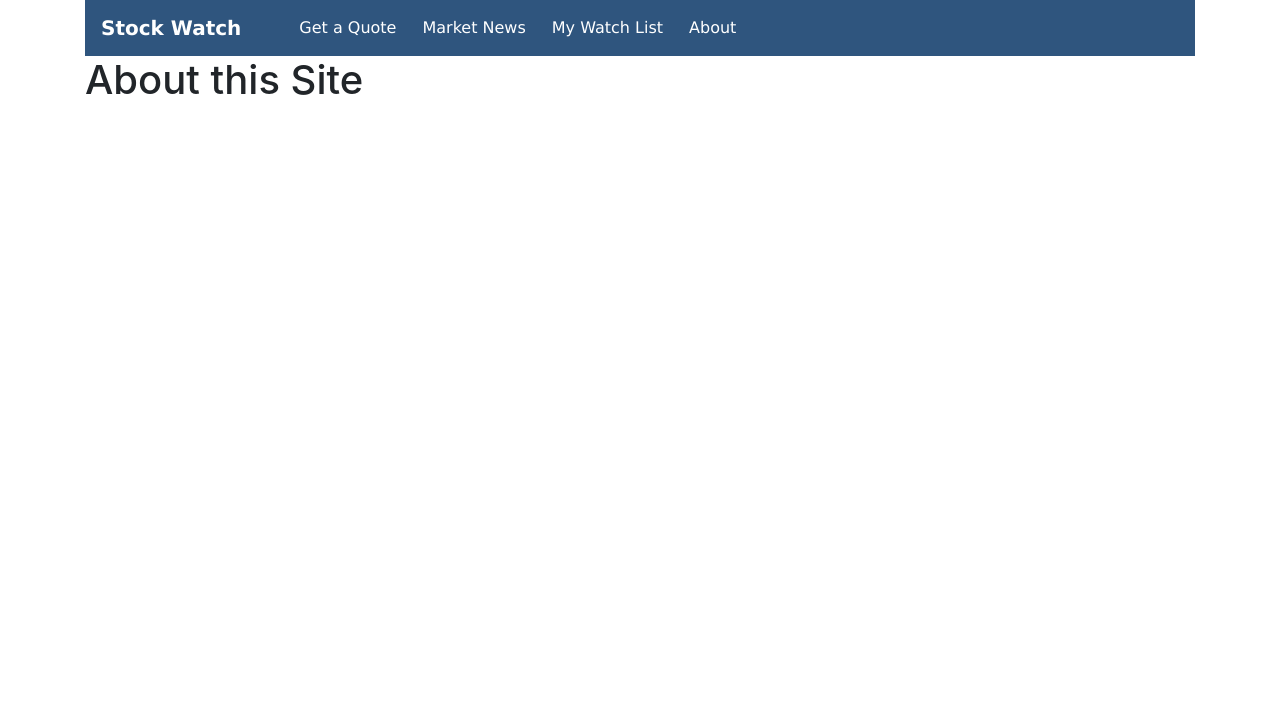
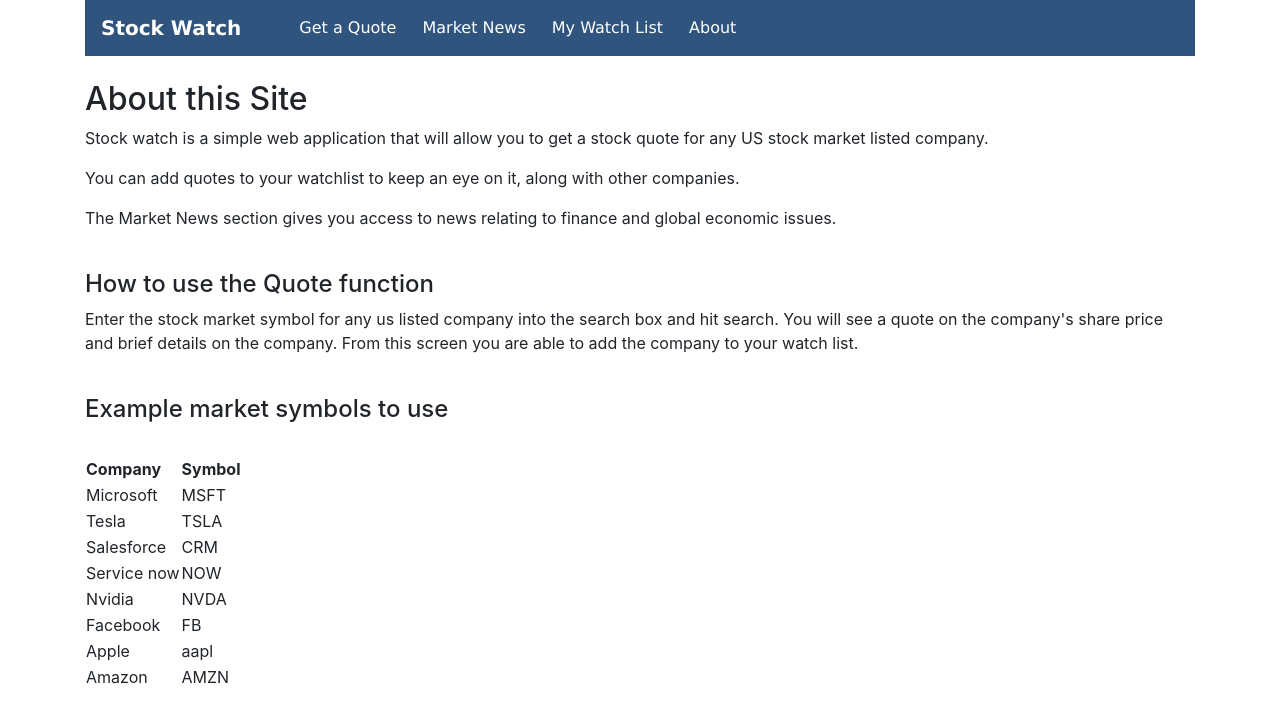
Before and after one commit to jpickard393/stocklookup, a React (Create React App) app: page /About in a window 1280 px wide. Shown: the top 722 px of the page. Built offline with nearby package versions, Linux system fonts and the light colour scheme.

Commit message:
Added more error handling and boundry

```diff
--- a/src/ErrorBoundry.jsx
+++ b/src/ErrorBoundry.jsx
@@ -1,5 +1,5 @@
 import React from "react";
-
+import "./styles.scss";
 class ErrorBoundary extends React.Component {
     constructor(props) {
         super(props);
@@ -7,13 +7,11 @@ class ErrorBoundary extends React.Component {
     }
 
     static getDerivedStateFromError(error) {
-        // Update state to trigger fallback UI
         return { hasError: true };
     }
     render() {
         if (this.state.hasError) {
-            // Render fallback UI
-            return <div><h1>Something went wrong.</h1></div>;
+            return <div className="boundryError"><h1>Something went wrong.</h1></div>;
         }
 
         return this.props.children;
--- a/src/common/watchList.js
+++ b/src/common/watchList.js
@@ -10,8 +10,8 @@ export const addItemToWatchList = (symbol) => {
     }
     catch (err) {
         console.log(err);
+        throw new Error(err);
     }
-    return false;
 }
 
 export const checkIfItemInWatchList = async (company) => {
@@ -27,6 +27,7 @@ export const removeItemFromWatchList = (symbol) => {
     }
     catch (err) {
         console.log(err);
+        throw new Error(err);
     }
 }
 
@@ -35,6 +36,7 @@ export const getAllWatchlistItems = async () => {
     let len = keys.length;
     watchListItems = [];
 
+    try {
         while (len--) {
             const symbol = localStorage.getItem(keys[len]);
             watchListItems.push({
@@ -43,14 +45,30 @@ export const getAllWatchlistItems = async () => {
                 imageUrl: await getCompanyImage(symbol)
             });
         }
-
         return watchListItems;
+    }
+    catch (err) {
+        console.log(err);
+        throw new Error(err);
+    }
 }
 
 const getCompanyQuote = async (symbol) => {
+    try {
         return await getQuote(symbol).then((quote) => quote.c);
+    }
+    catch (err) {
+        console.log(err);
+        throw new Error(err);
+    }
 }
 
 const getCompanyImage = async (symbol) => {
+    try {
         return await getProfile(symbol).then((profile) => profile.logo);
     }
+    catch (err) {
+        console.log(err);
+        throw new Error(err);
+    }
+}
--- a/src/components/About/About.jsx
+++ b/src/components/About/About.jsx
@@ -3,7 +3,62 @@ import { Container } from "reactstrap";
 const About = () => {
     return(
         <Container>
-            <h1>About this Site</h1>
+            <br />
+            <h2>About this Site</h2>
+            <p>
+                Stock watch is a simple web application that will allow you to get a stock quote for any US stock market listed company.
+            </p>
+            <p>
+                You can add quotes to your watchlist to keep an eye on it, along with other companies.
+            </p>
+            <p>The Market News section gives you access to news relating to finance and global economic issues.</p>
+            <br />
+            <h4>How to use the Quote function</h4>
+            <p>
+            Enter the stock market symbol for any us listed company into the search box and hit search.
+            You will see a quote on the company's share price and brief details on the company.
+            From this screen you are able to add the company to your watch list.
+            </p>
+            <br />
+            <h4>Example market symbols to use</h4>
+            <br />
+            <div>
+                <table>
+                    <th>Company</th><th>Symbol</th>
+                    <tr>
+                        <td>Microsoft</td>
+                        <td>MSFT</td>
+                    </tr>
+                    <tr>
+                        <td>Tesla</td>
+                        <td>TSLA</td>
+                    </tr>
+                    <tr>
+                        <td>Salesforce</td>
+                        <td>CRM</td>
+                    </tr>
+                    <tr>
+                        <td>Service now</td>
+                        <td>NOW</td>
+                    </tr>
+                    <tr>
+                        <td>Nvidia</td>
+                        <td>NVDA</td>
+                    </tr>
+                    <tr>
+                        <td>Facebook</td>
+                        <td>FB</td>
+                    </tr>
+                    <tr>
+                        <td>Apple</td>
+                        <td>aapl</td>
+                    </tr>
+                    <tr>
+                        <td>Amazon</td>
+                        <td>AMZN</td>
+                    </tr>
+                </table>
+            </div>
         </Container>
     );
 }
--- /dev/null
+++ b/src/components/About/styles.scss
@@ -0,0 +1 @@
+@import "../../../styles/base/base";
--- a/src/components/CompanyDetails/CompanyQuote/CompanyQuote.jsx
+++ b/src/components/CompanyDetails/CompanyQuote/CompanyQuote.jsx
@@ -6,6 +6,7 @@ import { addItemToWatchList, checkIfItemInWatchList } from "../../../common/watc
 
 const CompanyQuote = ({quote, symbol}) => {
     const [itemAdded, setItemAdded] = useState();
+
     const addSymbolToWatchList = async () => {
         if(addItemToWatchList(symbol)){
             setItemAdded(true);
--- a/src/components/WatchList/WatchListItem/styles.scss
+++ b/src/components/WatchList/WatchListItem/styles.scss
@@ -8,7 +8,8 @@
     border-bottom:1px solid gray;
 
     .logo {
-        max-width: 100px;
+        max-width: 80px;
+        height:60px;
     }
 
     .company-name-container {
--- a/src/styles.scss
+++ b/src/styles.scss
@@ -1,2 +1,7 @@
 @import "./styles/base/base";
 @import "./styles/variables";
+
+.boundryError {
+    display: flex;
+    align-items: center;
+}
```
Lines whose indentation alone changed are shown as unchanged.
